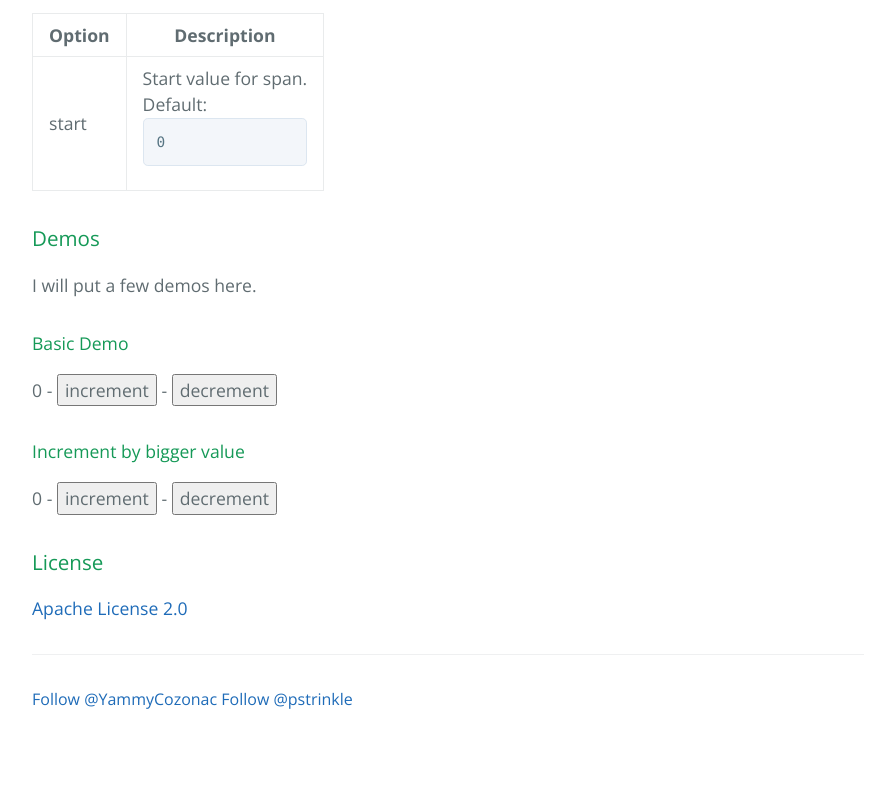
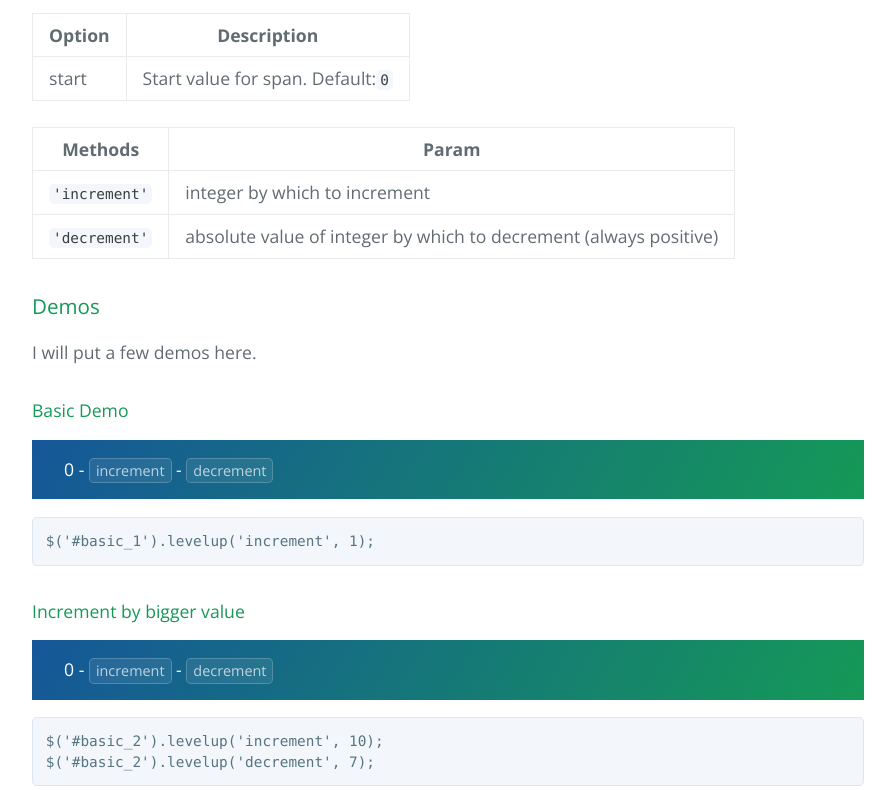
Before and after one commit to pstrinkle/jquery-levelup, a plain HTML site: page index.html in a window 1280 px wide. Shown: the part 1110-1900 px from the top of the page, without its empty margins (192-1087 px from the left). Before the commit the page ends 1853 px from the top, so only its background shows below. Drawn offline with nearby package versions, Linux system fonts and the light colour scheme.

Commit message:
trying to style the buttons nicely without disrupting with bootstrap

```diff
--- a/index.html
+++ b/index.html
@@ -54,6 +54,7 @@
       </pre>
 
       <h3>Usage</h3>
+      <div>
       <table class="table">
         <thead>
           <tr>
@@ -64,7 +65,28 @@
         <tbody>
           <tr>
             <td>start</td>
-            <td>Start value for span. <br/>Default:<pre>0</pre></td>
+            <td>Start value for span. Default:<code>0</code></td>
+          </tr>
+        </tbody>
+      </table>
+      </div>
+      <br />
+
+      <table class="table">
+        <thead>
+          <tr>
+            <th>Methods</th>
+            <th>Param</th>
+          </tr>
+        </thead>
+        <tbody>
+          <tr>
+            <td><code>'increment'</code></td>
+            <td>integer by which to increment</td>
+          </tr>
+          <tr>
+            <td><code>'decrement'</code></td>
+            <td>absolute value of integer by which to decrement (always positive)</td>
           </tr>
         </tbody>
       </table>
@@ -72,7 +94,14 @@
       <h3>Demos</h3>
       <p>I will put a few demos here.</p>
       <h4>Basic Demo</h4>
-      <p><span id='basic_1'></span> - <button id='incrementBtn'>increment</button> - <button id='decrementBtn'>decrement</button></p>
+      <div class="btn-area">
+        <p>
+          <span id='basic_1'></span> -
+          <button id='incrementBtn' class="btn2">increment</button> -
+          <button id='decrementBtn' class="btn2">decrement</button>
+        </p>
+      </div>
+      <pre class="prettyprint lang-js">$('#basic_1').levelup('increment', 1);</pre>
       <script>
           $(function() {
               $('#basic_1').levelup({'start' : 0});
@@ -89,7 +118,16 @@
       </script>
 
       <h4>Increment by bigger value</h4>
-      <p><span id='basic_2'></span> - <button id='incrementBtn_2'>increment</button> - <button id='decrementBtn_2'>decrement</button></p>
+      <div class="btn-area">
+        <p>
+          <span id='basic_2'></span> -
+          <button id='incrementBtn_2' class="btn2">increment</button> -
+          <button id='decrementBtn_2' class="btn2">decrement</button>
+        </p>
+      </div>
+      <pre class="prettyprint lang-js">
+$('#basic_2').levelup('increment', 10);
+$('#basic_2').levelup('decrement', 7);</pre>
       <script>
           $(function() {
               $('#basic_2').levelup({'start' : 0});
--- a/stylesheets/stylesheet.css
+++ b/stylesheets/stylesheet.css
@@ -58,6 +58,34 @@ a {
   text-align: center;
   background-color: #159957;
   background-image: linear-gradient(120deg, #155799, #159957); }
+
+.btn2 {
+  display: inline-block;
+  font-size: 0.9rem;
+  margin-bottom: 1rem;
+  color: rgba(255, 255, 255, 0.7);
+  background-color: rgba(255, 255, 255, 0.08);
+  border-color: rgba(255, 255, 255, 0.2);
+  border-style: solid;
+  border-width: 1px;
+  border-radius: 0.3rem;
+  transition: color 0.2s, background-color 0.2s, border-color 0.2s;
+}
+
+.btn2:hover {
+  color: rgba(255, 255, 255, 0.8);
+  text-decoration: none;
+  background-color: rgba(255, 255, 255, 0.2);
+  border-color: rgba(255, 255, 255, 0.3);
+}
+
+.btn-area {
+  color: #fff;
+  padding-left: 2rem;
+  padding-top: 1rem;
+  background-color: #159957;
+  background-image: linear-gradient(120deg, #155799, #159957);
+}
 
 @media screen and (min-width: 64em) {
   .page-header {
```
